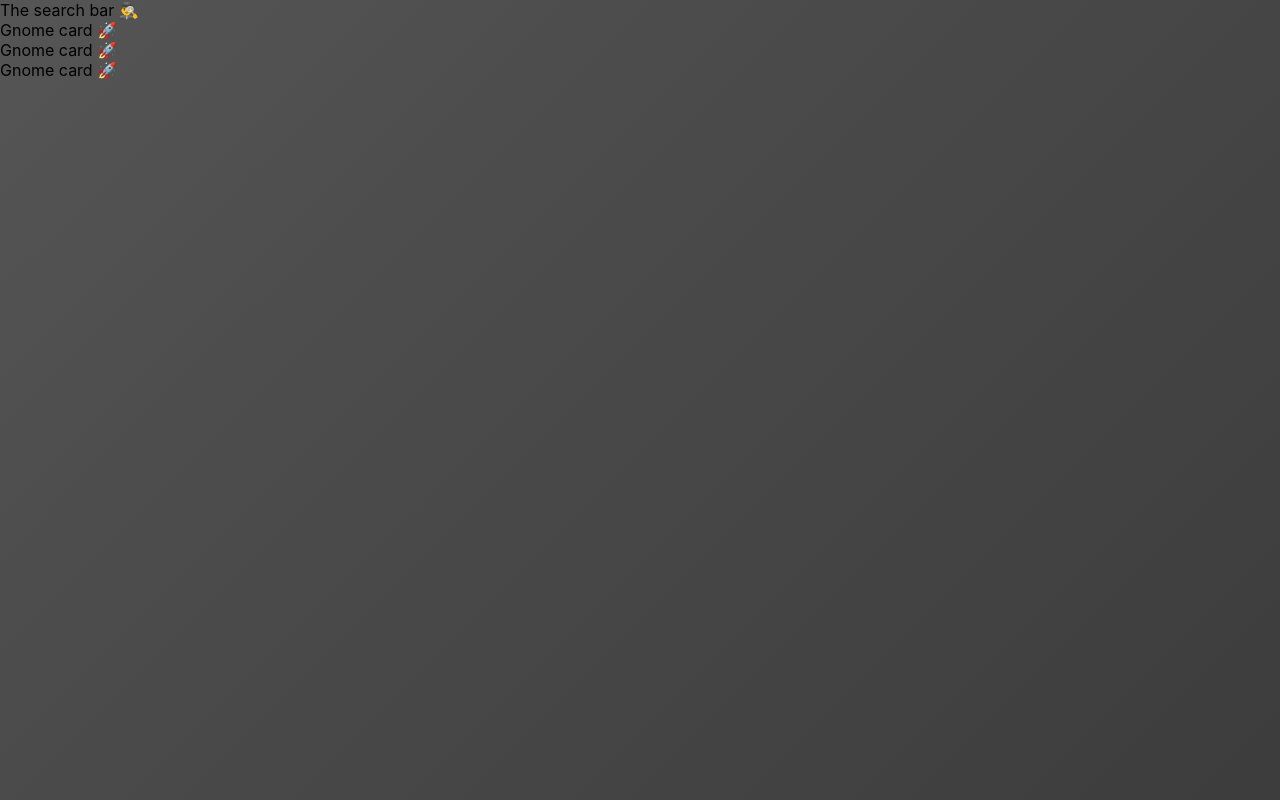
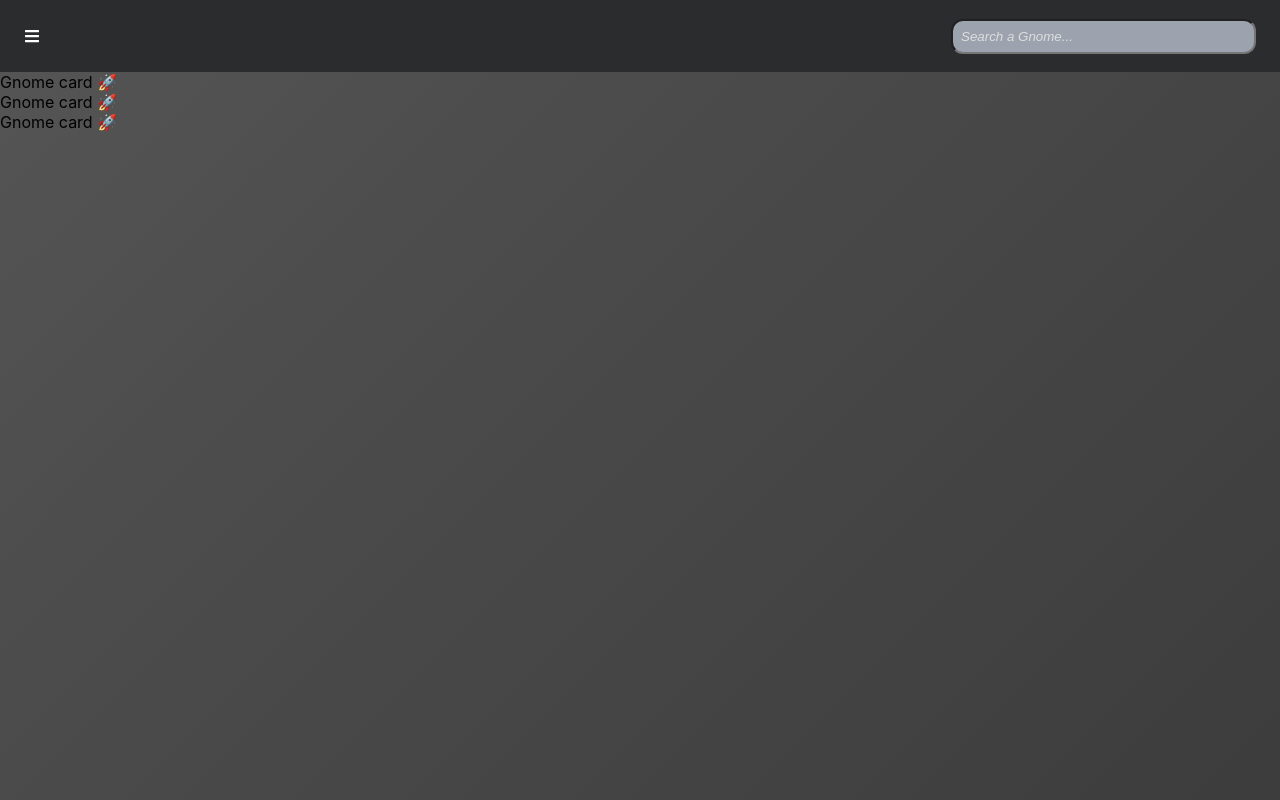
Before and after one commit to AleTid5/altran-challenge-frontend, a React (Create React App) app: page / in a window 1280 px wide. Built offline with nearby package versions, Linux system fonts and the light colour scheme.

Commit message:
Gnome search bar is done 🚀

```diff
--- /dev/null
+++ b/src/assets/icons/bar.icon.tsx
@@ -0,0 +1,27 @@
+interface BarIconInterface {
+  className?: string;
+  color?: string;
+}
+
+export default function BarIcon({
+  className,
+  color = "white",
+}: BarIconInterface) {
+  return (
+    <svg
+      stroke="currentColor"
+      fill="currentColor"
+      strokeWidth="0"
+      viewBox="0 0 448 512"
+      height="1em"
+      width="1em"
+      xmlns="http://www.w3.org/2000/svg"
+      className={className}
+    >
+      <path
+        fill={color}
+        d="M16 132h416c8.837 0 16-7.163 16-16V76c0-8.837-7.163-16-16-16H16C7.163 60 0 67.163 0 76v40c0 8.837 7.163 16 16 16zm0 160h416c8.837 0 16-7.163 16-16v-40c0-8.837-7.163-16-16-16H16c-8.837 0-16 7.163-16 16v40c0 8.837 7.163 16 16 16zm0 160h416c8.837 0 16-7.163 16-16v-40c0-8.837-7.163-16-16-16H16c-8.837 0-16 7.163-16 16v40c0 8.837 7.163 16 16 16z"
+      />
+    </svg>
+  );
+}
--- a/src/assets/styles/index.scss
+++ b/src/assets/styles/index.scss
@@ -1,6 +1,7 @@
 @import "variables";
 @import "mixins";
 @import "../../components/Background/styles";
+@import "../../components/GnomeSearchBar/styles";
 
 body {
   margin: 0;
@@ -15,3 +16,7 @@
   font-family: source-code-pro, Menlo, Monaco, Consolas, 'Courier New',
   monospace;
 }
+
+.cursor-pointer {
+  cursor: pointer;
+}
--- a/src/components/GnomeSearchBar/index.tsx
+++ b/src/components/GnomeSearchBar/index.tsx
@@ -1,7 +1,11 @@
+import BarIcon from "../../assets/icons/bar.icon";
+import SearchInput from "./search-input";
+
 export default function GnomeSearchBar() {
   return (
-    <div>
-      <div>The search bar 🕵️‍♂️</div>
+    <div className="search-bar">
+      <BarIcon className="cursor-pointer" />
+      <SearchInput className="search-bar-input" />
     </div>
   );
 }
--- /dev/null
+++ b/src/components/GnomeSearchBar/search-input.tsx
@@ -0,0 +1,18 @@
+import { useGnomeSearchContext } from "../../contexts/gnome-search.context";
+
+interface SearchInputInterface {
+  className?: string;
+}
+
+export default function SearchInput({ className }: SearchInputInterface) {
+  const { setFilter } = useGnomeSearchContext();
+
+  return (
+    <input
+      type="text"
+      className={className}
+      placeholder="Search a Gnome..."
+      onChange={({ target: { value } }) => setFilter(value)}
+    />
+  );
+}
--- /dev/null
+++ b/src/components/GnomeSearchBar/styles.scss
@@ -0,0 +1,35 @@
+.search-bar {
+  position: sticky;
+  top: 0;
+  height: 3.5rem;
+  background-color: #2a2c2e;
+  padding: 0.5rem 1.5rem;
+  display: flex;
+  align-items: center;
+  justify-content: space-between;
+
+  &-input {
+    color: white;
+    padding: .5rem;
+    background-color: #9ca3af;
+    border-radius: .75rem;
+    width: 100%;
+    margin-left: 1rem;
+
+    @include media(sm) {
+      width: 285px;
+    }
+
+    &:focus {
+      --var-width: 2px;
+      box-shadow: inset 0 0 0 var(--var-width) #fcd34d,inset 0 0 0 calc(var(--var-width)) #fcd34d, 0 0 transparent;
+      outline: var(--var-width) solid transparent;
+      outline-offset: var(--var-width);
+    }
+
+    &::placeholder {
+      color: #dddddd;
+      font-style: italic;
+    }
+  }
+}
```
